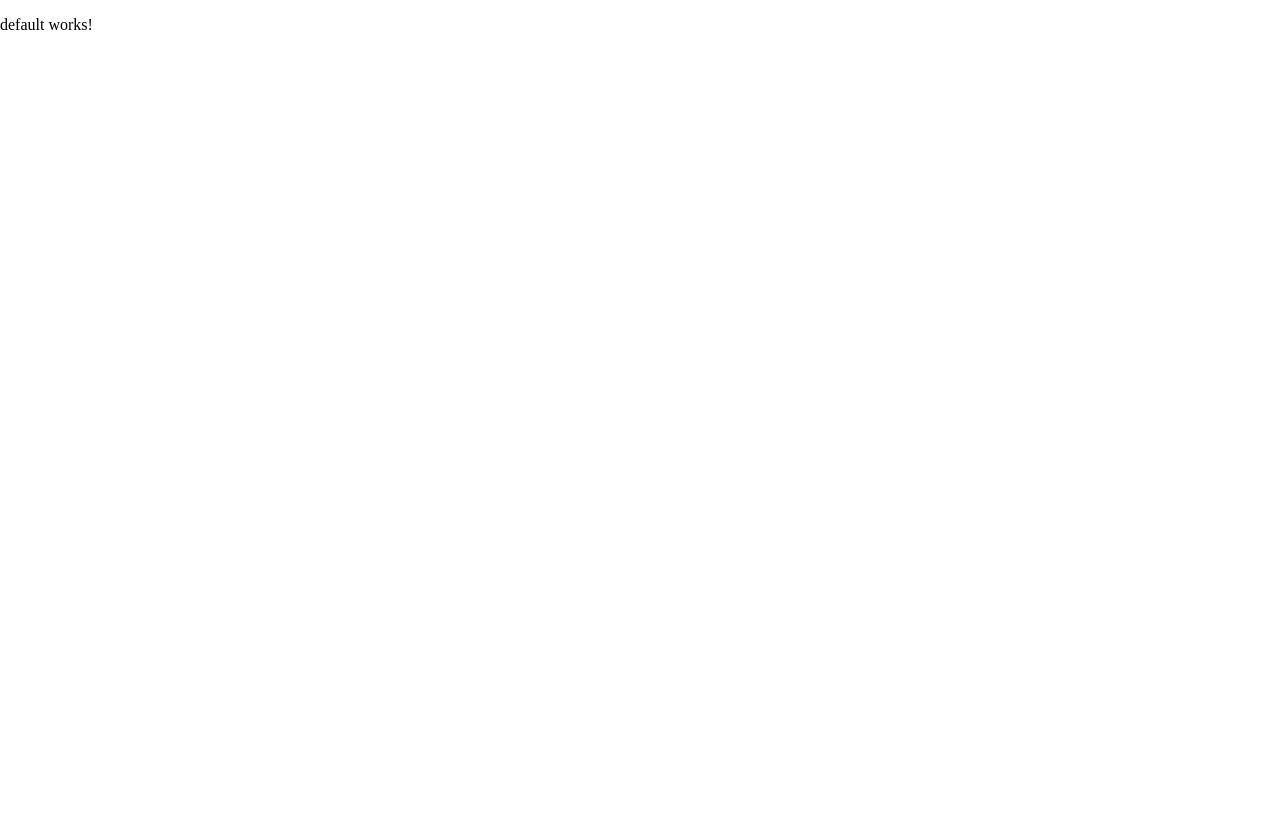
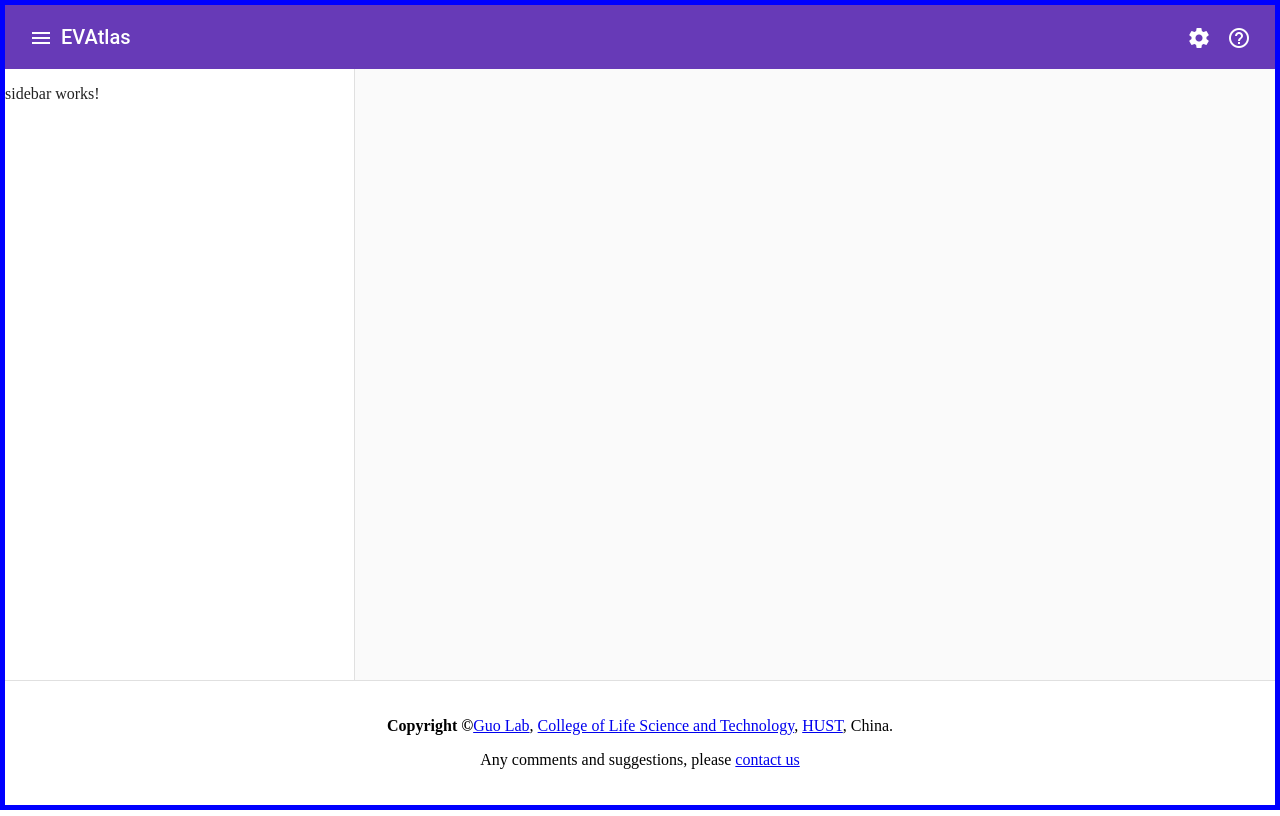
Before and after one commit to chunjie-sam-liu/EVAtlas-portal, an Angular app in the folder evea/evea-angular/: page / in a window 1280 px wide. Built offline with nearby package versions, Linux system fonts and the light colour scheme.

Commit message:
default setup

```diff
--- a/evea/evea-angular/src/app/layouts/default/default.component.css
+++ b/evea/evea-angular/src/app/layouts/default/default.component.css
@@ -0,0 +1,17 @@
+:host {
+  display: flex;
+  flex-direction: column;
+  height: 100%;
+  border: 5px solid blue;
+}
+
+mat-drawer {
+  width: 350px;
+}
+mat-drawer-container {
+  height: 100%;
+}
+
+mat-drawer-content {
+  padding: 20px;
+}
--- a/evea/evea-angular/src/app/layouts/default/default.component.html
+++ b/evea/evea-angular/src/app/layouts/default/default.component.html
@@ -1 +1,12 @@
-<p>default works!</p>
+<app-header></app-header>
+
+<mat-drawer-container>
+  <mat-drawer mode="side" opened>
+    <app-sidebar></app-sidebar>
+  </mat-drawer>
+  <mat-drawer-content>
+    <router-outlet></router-outlet>
+  </mat-drawer-content>
+</mat-drawer-container>
+
+<app-footer></app-footer>
--- a/evea/evea-angular/src/app/layouts/default/default.module.ts
+++ b/evea/evea-angular/src/app/layouts/default/default.module.ts
@@ -1,12 +1,15 @@
 import { NgModule } from '@angular/core';
 import { CommonModule } from '@angular/common';
+
 import { RouterModule } from '@angular/router';
+import { SharedModule } from 'src/app/shared/shared.module';
+
 import { DefaultComponent } from './default.component';
 import { DashboardComponent } from 'src/app/modules/dashboard/dashboard.component';
 import { SamplesComponent } from 'src/app/modules/samples/samples.component';
 
 @NgModule({
   declarations: [DefaultComponent, DashboardComponent, SamplesComponent],
-  imports: [CommonModule, RouterModule],
+  imports: [CommonModule, RouterModule, SharedModule],
 })
 export class DefaultModule {}
```
